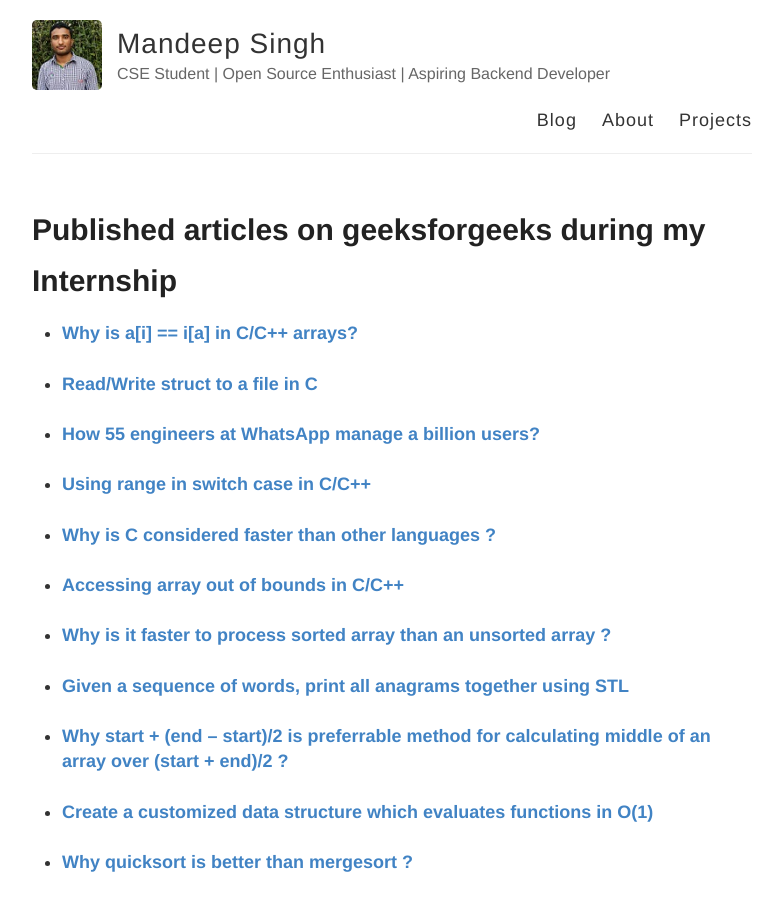
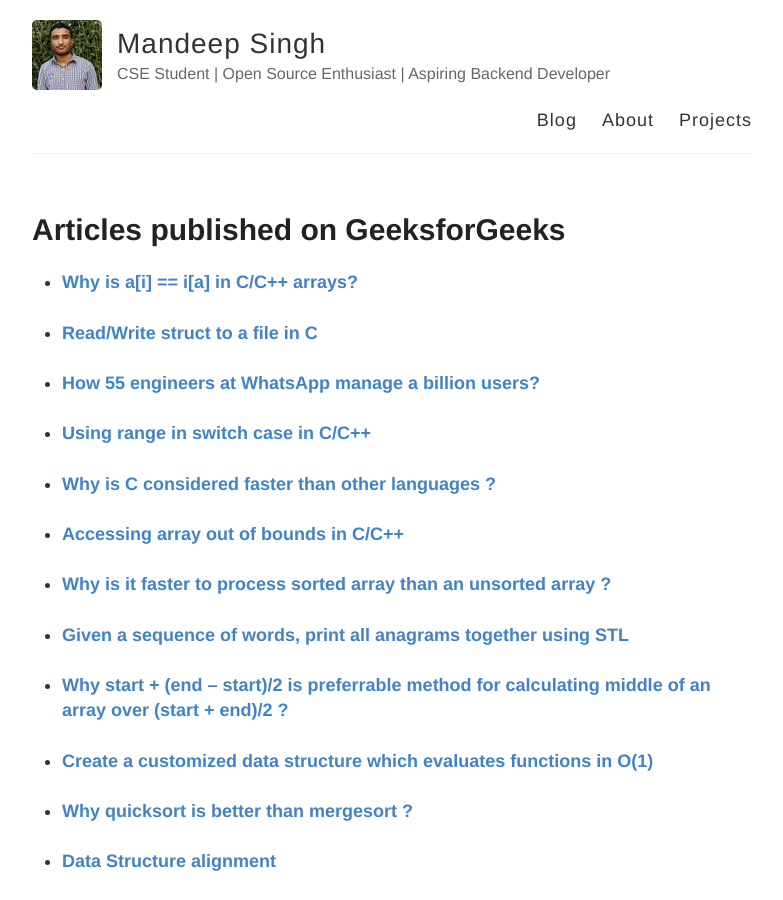
Before and after one commit to msdeep14/msdeep14.github.io, a Jekyll site: the page built from projects/geeksforgeeks_articles.html, in a window 1280 px wide and 900 px high. Shown: the whole window, without its empty margins (248-1031 px from the left). Built offline with Jekyll 4.4.1, drawn with Linux system fonts in a browser that asks for light colours.

Commit message:
modify heading of geeksforgeeks post page

```diff
--- a/projects/geeksforgeeks_articles.html
+++ b/projects/geeksforgeeks_articles.html
@@ -1,6 +1,6 @@
 ---
 layout: page
-title: Published articles on geeksforgeeks during my Internship
+title: Articles published on GeeksforGeeks
 permalink: /projects/geeksforgeeks_articles
 ---
 
```
